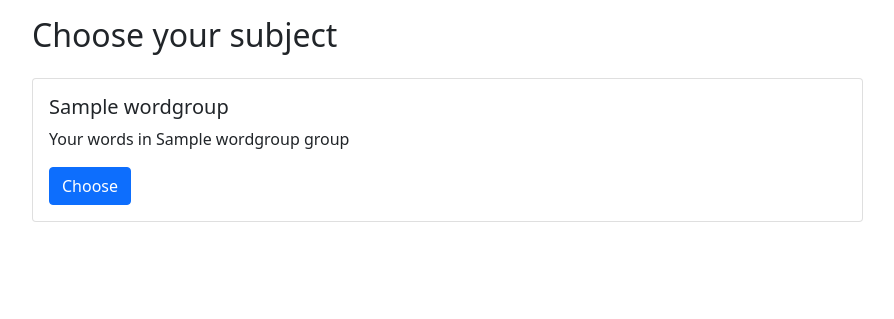
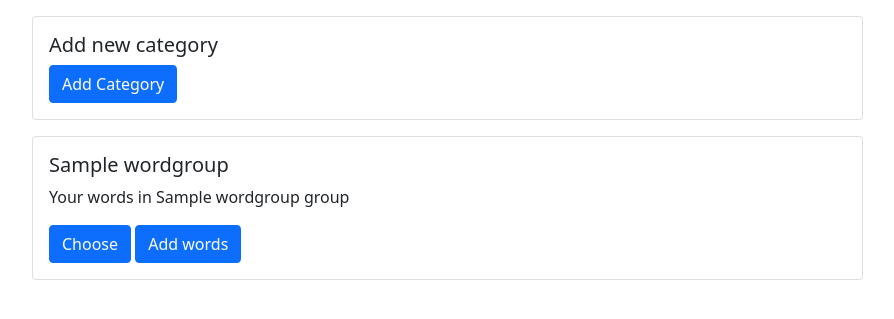
Before and after one commit to niezgodak/SelfLearner, a Django app: page /wordgroups/1/ in a window 1280 px wide. Shown: the part 56-375 px from the top of the page, without its empty margins (50-944 px from the left). Run offline with Django 4.2, Linux system fonts and the light colour scheme; tables that the repository leaves empty hold one stand-in row (values such as "Sample post"); some libraries are stand-ins or nearby versions.

Commit message:
Adding words with categories

```diff
--- a/templates/navbar.html
+++ b/templates/navbar.html
@@ -25,7 +25,10 @@
           {% endif %}
         <li class="nav-item">
           <a class="nav-link" href="{% url 'words:languages' %}">Languages</a>
-        </li>
+{#        </li>#}
+{#          <li class="nav-item">#}
+{#          <a class="nav-link" href="{% url 'words:create' %}">Create</a>#}
+{#        </li>#}
 
       </ul>
     </div>
--- a/words/models.py
+++ b/words/models.py
@@ -1,4 +1,5 @@
 from django.db import models
+from users.models import Account
 
 # Create your models here.
 
@@ -8,10 +9,12 @@ class Languages(models.Model):
 class Word(models.Model):
     your_language = models.CharField(max_length=100)
     foreign_language = models.CharField(max_length=100)
-    example_of_use = models.TextField(null=True)
+    example_of_use = models.TextField(null=True, blank=True)
     is_learned = models.BooleanField(default=False)
+    user = models.ManyToManyField(Account)
     #user = add user models realation -> user from session? ManyToMany
     #language -> I don't know yet if it is needed
+    counter = models.IntegerField(default=0)
 
 class WordGroup(models.Model):
     name = models.CharField(max_length=100)
--- a/words/templates/words/wordgroups.html
+++ b/words/templates/words/wordgroups.html
@@ -1,7 +1,14 @@
 {% extends 'base.html' %}
 {% load static %}
 {% block firstcontainer %}
-  <h2 class="card-title">Choose your subject</h2>
+    <div class="card">
+{#  <img src="..." class="card-img-top" alt="...">#}
+
+  <div class="card-body">
+    <h5 class="card-title">Add new category</h5>
+    <a href="#" class="btn btn-primary">Add Category</a>
+  </div>
+</div>
 {% endblock %}
 
 {% block container %}
@@ -14,6 +21,7 @@
     <h5 class="card-title">{{ group.name }}</h5>
     <p class="card-text">Your words in {{ group.name }} group</p>
     <a href="/wordgroups/{{ group.name }}" class="btn btn-primary">Choose</a>
+    <a href="/wordgroups/{{ group.name }}/create" class="btn btn-primary">Add words</a>
   </div>
 </div>
         <br>
--- a/words/urls.py
+++ b/words/urls.py
@@ -1,11 +1,12 @@
 from django.urls import path, re_path
-from .views import LanguagesView, WordGroupsView, WordsView
+from .views import LanguagesView, WordGroupsView, WordsView, WordCreateView
 
 app_name = 'words'
 
 urlpatterns = [
     path('languages/', LanguagesView.as_view(), name='languages'),
     re_path(r'^wordgroups/(?P<num>\d+)/$', WordGroupsView.as_view(), name="wordgroups"),
-    re_path(r'^wordgroups/(?P<name>([A-Za-z])+)/$', WordsView.as_view(), name="words")
+    re_path(r'^wordgroups/(?P<name>([A-Za-z])+)/$', WordsView.as_view(), name="words"),
+    re_path(r'^wordgroups/(?P<name>([A-Za-z])+)/create/$', WordCreateView.as_view(), name="create"),
 
 ]
--- a/words/views.py
+++ b/words/views.py
@@ -1,11 +1,17 @@
+from django.http.response import HttpResponseRedirect
 from django.shortcuts import render, redirect
 from django.urls.base import reverse
+from django.views.generic.edit import FormView, CreateView
 
+from . import forms
 from words.models import Languages, WordGroup, Word
 from django.views.generic.base import TemplateView
 
 from django.shortcuts import render
 from django.views import View
+
+from .forms import WordForm
+
 
 class LanguagesView(View):
     def get(self, request):
@@ -24,6 +30,14 @@ class WordGroupsView(View):
         }
         return render(request, "words/wordgroups.html", ctx)
 
+class AddWordGroupsView(View):
+    def get(self, request, name):
+        word_groups = WordGroup.objects.filter(language=num)
+        ctx = {
+            'wordgroups': word_groups
+        }
+        return render(request, "words/wordgroups.html", ctx)
+
 class WordsView(View):
     def get(self, request, name):
         words = Word.objects.filter(wordgroup=WordGroup.objects.get(name=name))
@@ -31,3 +45,18 @@ class WordsView(View):
             'words': words
         }
         return render(request, "words/words.html", ctx)
+
+
+
+class WordCreateView(View):
+    def get(self, request, name):
+        form = forms.WordForm()
+        return render(request, 'words/word_form.html', {'form': form})
+    def post(self, request, name):
+        form = WordForm(request.POST)
+        group = WordGroup.objects.get(name=name)
+        if form.is_valid():
+            word = form.save(commit=False)
+            word.save()
+            group.words.add(word)
+        return redirect('/home/')
```
Also changed, not shown: words/forms.py (added, +12 -0 lines), words/templates/words/word_form.html (added, +19 -0 lines), words/migrations/0003_alter_word_example_of_use.py (added), words/migrations/0004_word_counter.py (added), words/migrations/0005_word_user.py (added).
